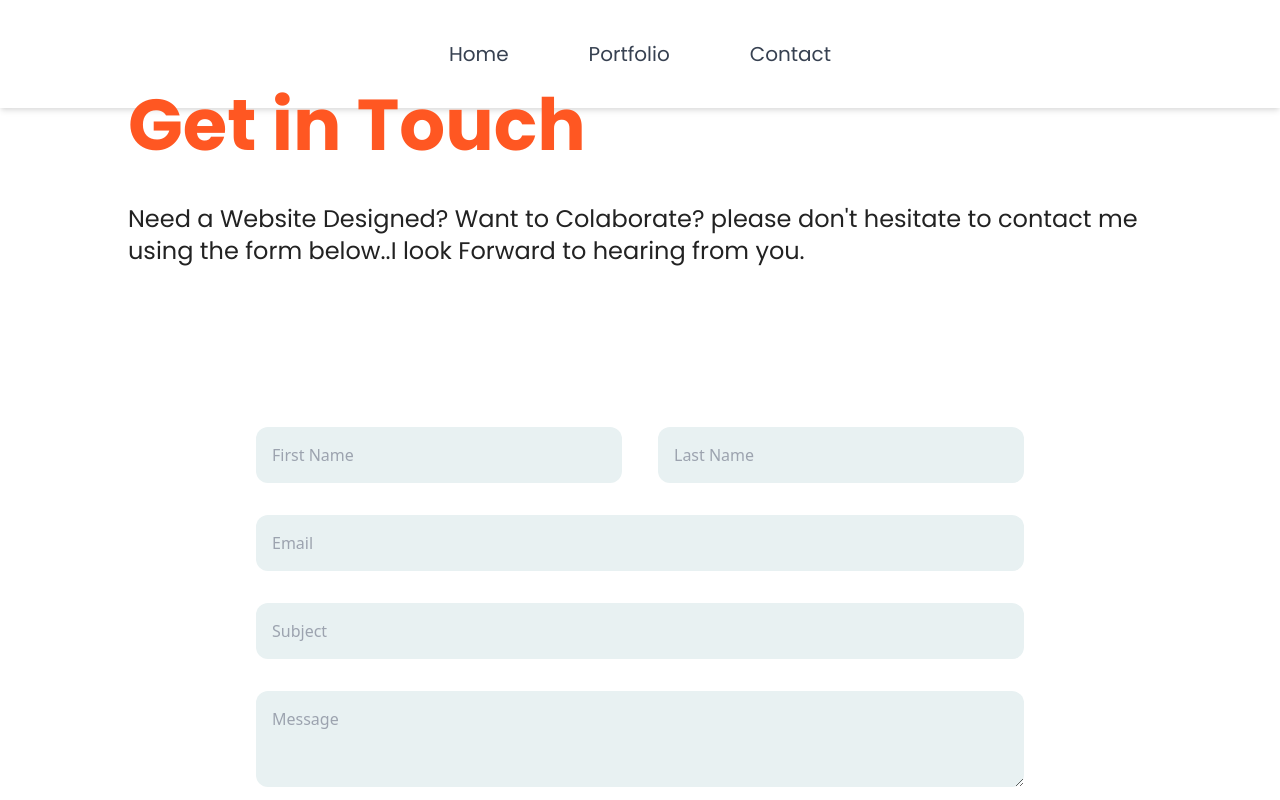
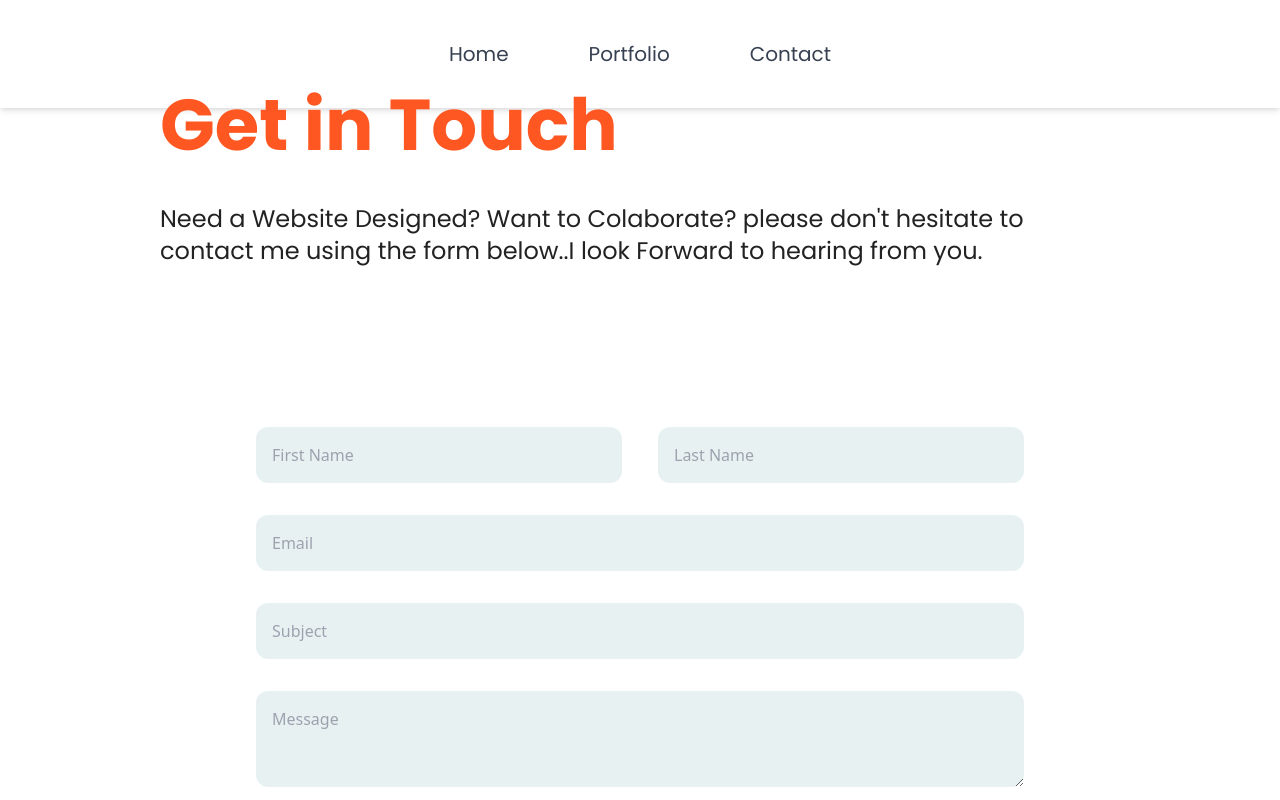
Before and after one commit to skystanoyevitch/sky-portfolio, a React (Create React App) app: page /Contact in a window 1280 px wide. Shown: the top 800 px of the page. Built offline with nearby package versions, Linux system fonts and the light colour scheme.

Commit message:
fixed navbar still fixed + layout fixes

```diff
--- a/src/Layout/Navigation/Nav.jsx
+++ b/src/Layout/Navigation/Nav.jsx
@@ -1,4 +1,4 @@
-import React, { useState, useEffect } from "react";
+import React from "react";
 import { Link } from "react-router-dom";
 import { motion, useCycle } from "framer-motion";
 
--- a/src/Pages/Contact/Contact.js
+++ b/src/Pages/Contact/Contact.js
@@ -35,8 +35,8 @@ function Contact() {
 
 	return (
 		<div className="">
-			<div className="container mx-auto md:h-full flex flex-col justify-around xl:justify-center xl:gap-32 px-8 py-14 md:py-0 md:items-center md:my-24 md:px-20 lg:px-32 xl:my-0 xl:h-screen">
-				<div className="text-left">
+			<div className="container mx-auto md:h-full flex flex-col justify-around xl:justify-center xl:gap-32 py-14 md:py-0 md:items-center md:my-24 md:px-20 lg:px-32 xl:my-0 xl:h-screen">
+				<div className="text-left px-8">
 					<h1 className="font-poppins font-bold text-mainOrange text-5xl md:text-6xl xl:text-7xl xl:leading-normal lg:px-0">
 						Get in Touch
 					</h1>
--- a/src/Pages/Home/Components/Hero.js
+++ b/src/Pages/Home/Components/Hero.js
@@ -26,7 +26,7 @@ function Hero() {
 						side of San Diego, CA.
 					</p>
 				</div>
-				<div className="text-center flex justify-center space-x-4 md:flex-row md:justify-center lg:space-x-10">
+				<div className="text-center flex space-x-4 md:flex-row md:justify-center lg:space-x-10">
 					<Link to={"/Contact"}>
 						<div className="relative">
 							<motion.button
```
